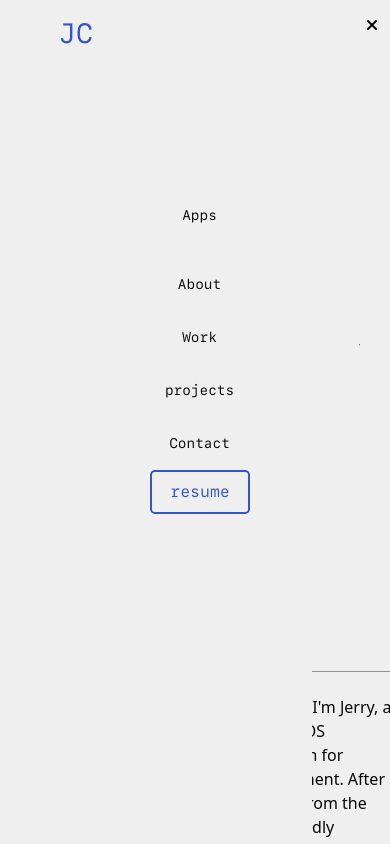
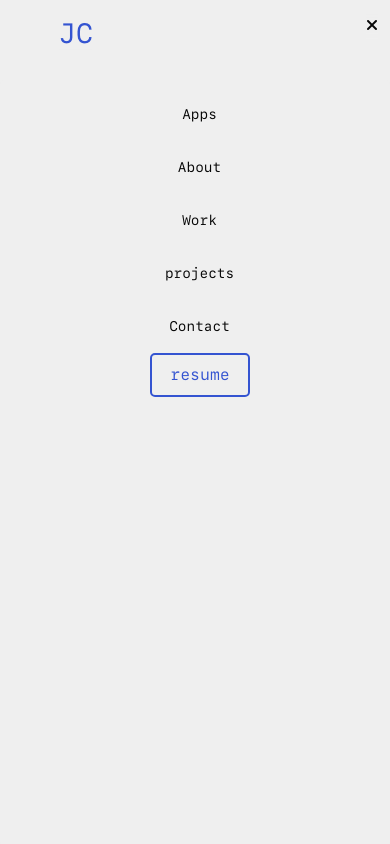
Before and after one commit to Jerryc95/portfolio, a React (Create React App) app: page / in a window 390 px wide. Both pictures are taken after a click on the element 369 px from the left and 26 px from the top of the page. Shown: the top 844 px of the page. Built offline with nearby package versions, Linux system fonts and the light colour scheme.

Commit message:
fix navbar on mobile

```diff
--- a/src/components/navBar/nav.css
+++ b/src/components/navBar/nav.css
@@ -71,7 +71,7 @@
 
     .nav-menu {
       position: absolute;
-      top: 165px;
+      /* top: 165px; */
       left: 0px;
       flex-direction: column;
       width: 100%;
@@ -98,7 +98,8 @@
         text-align: center;
         padding: 0.5rem;
         border-radius: 4px;
-        width: 80%;
+        width: 100%;
+
     }
     .navbar-logo {
         position: absolute;
--- a/src/components/navBar/nav.tsx
+++ b/src/components/navBar/nav.tsx
@@ -32,7 +32,7 @@ const Nav = () => {
         <ul>
           <li>
             <Link className="nav-links" to="/apps">
-              <span className="nav-links">Apps</span>
+              <span>Apps</span>
             </Link>
           </li>
           {MenuItems.map((item, index) => {
```
